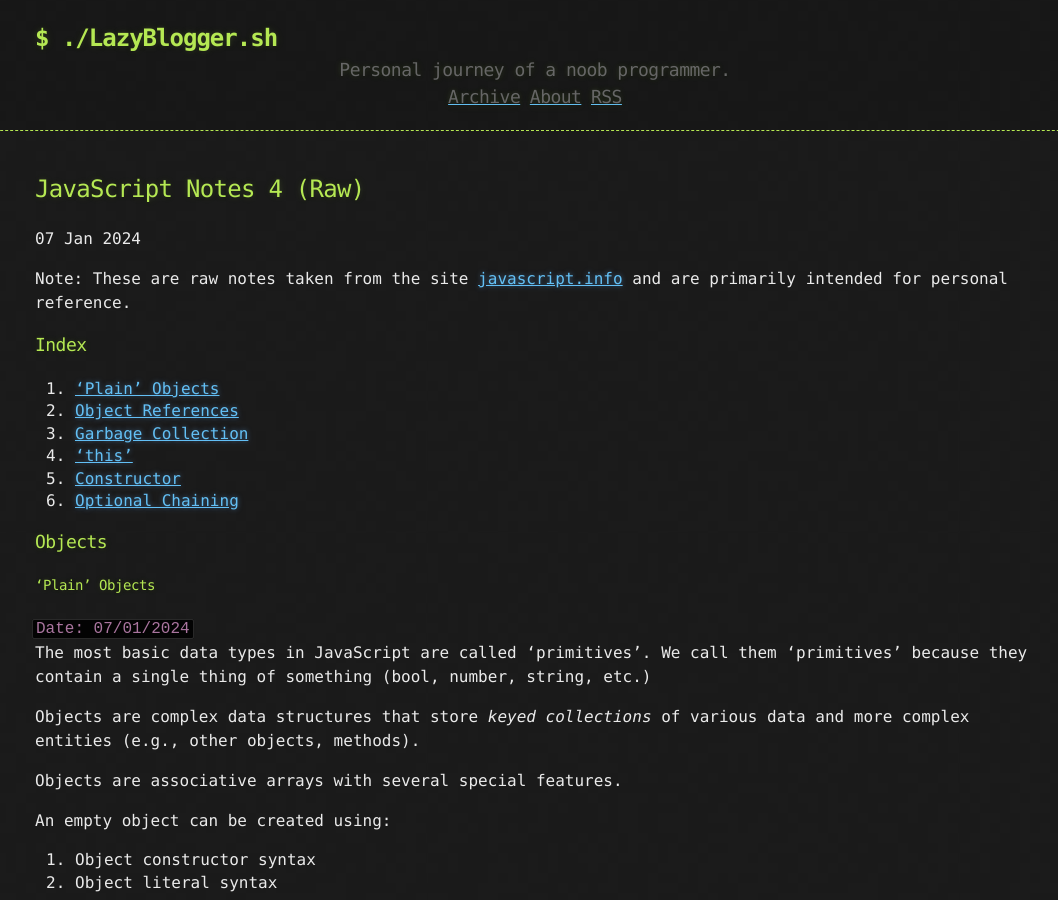
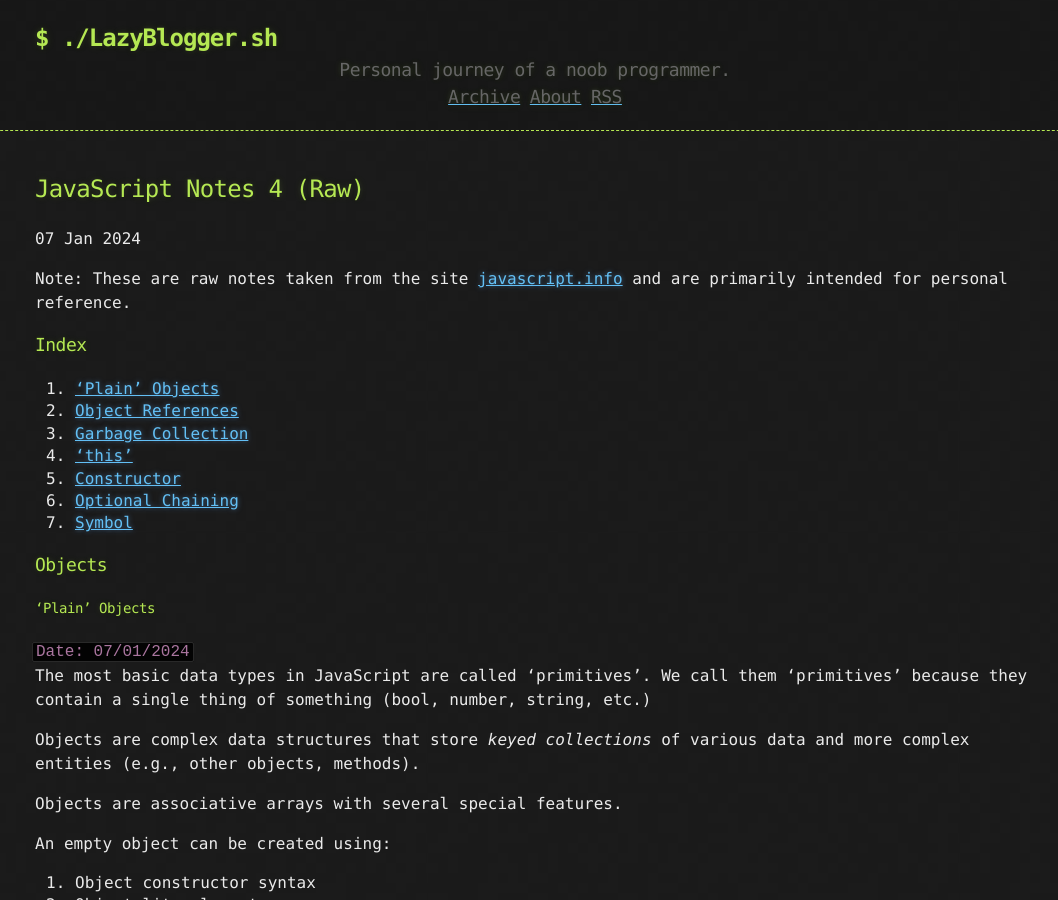
Before and after one commit to miomirparipovic/bytenoir, a Jekyll site: the page built from _posts/javascript/2024-01-07-js-notes-04.md, in a window 1280 px wide and 900 px high. Shown: the whole window, without its empty margins (105-1163 px from the left). Built offline with Jekyll 4.4.1, drawn with Linux system fonts in a browser that asks for light colours.

Commit message:
add index entry to post

```diff
--- a/_posts/javascript/2024-01-07-js-notes-04.md
+++ b/_posts/javascript/2024-01-07-js-notes-04.md
@@ -13,6 +13,7 @@ Note: These are raw notes taken from the site [javascript.info](https://javascri
 4. ['this'](#this)
 5. [Constructor](#constructor)
 6. [Optional Chaining](#optional-chaining)
+7. [Symbol](#symbol)
 
 
 ### Objects
```
